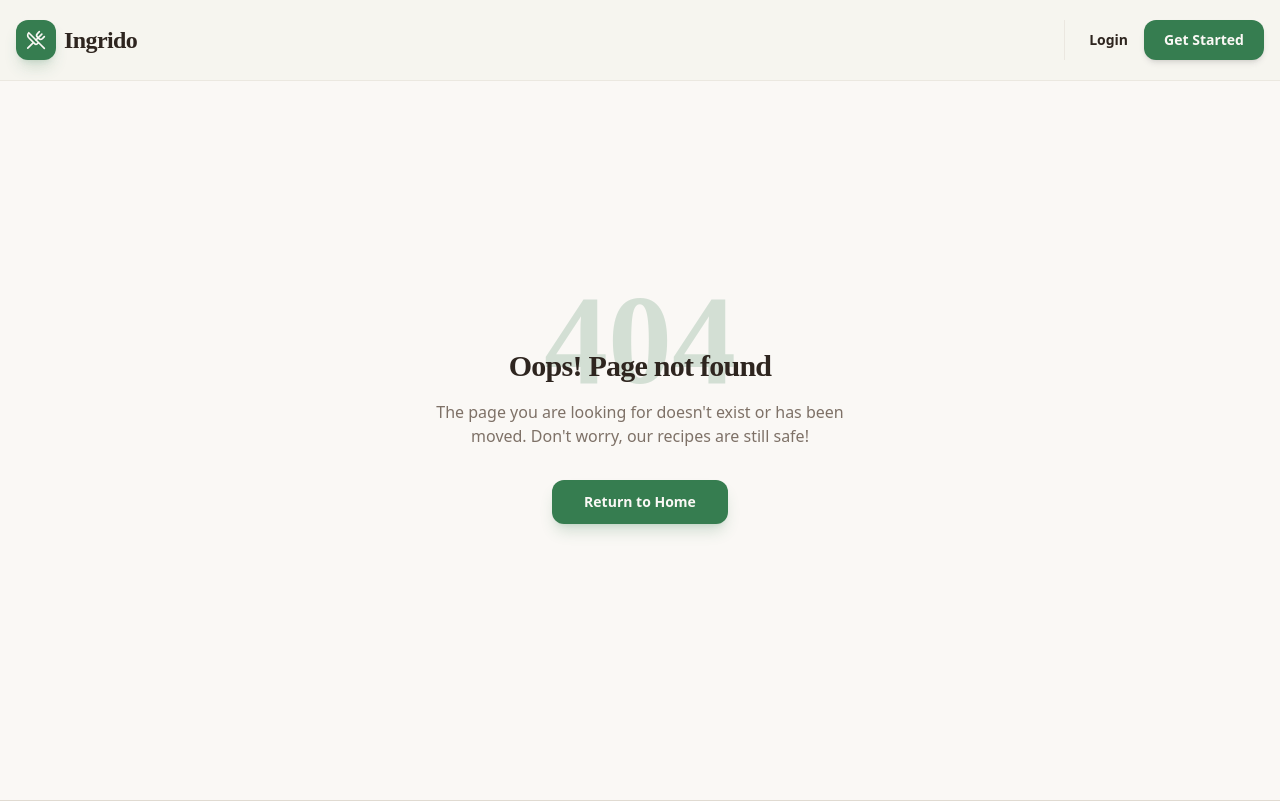
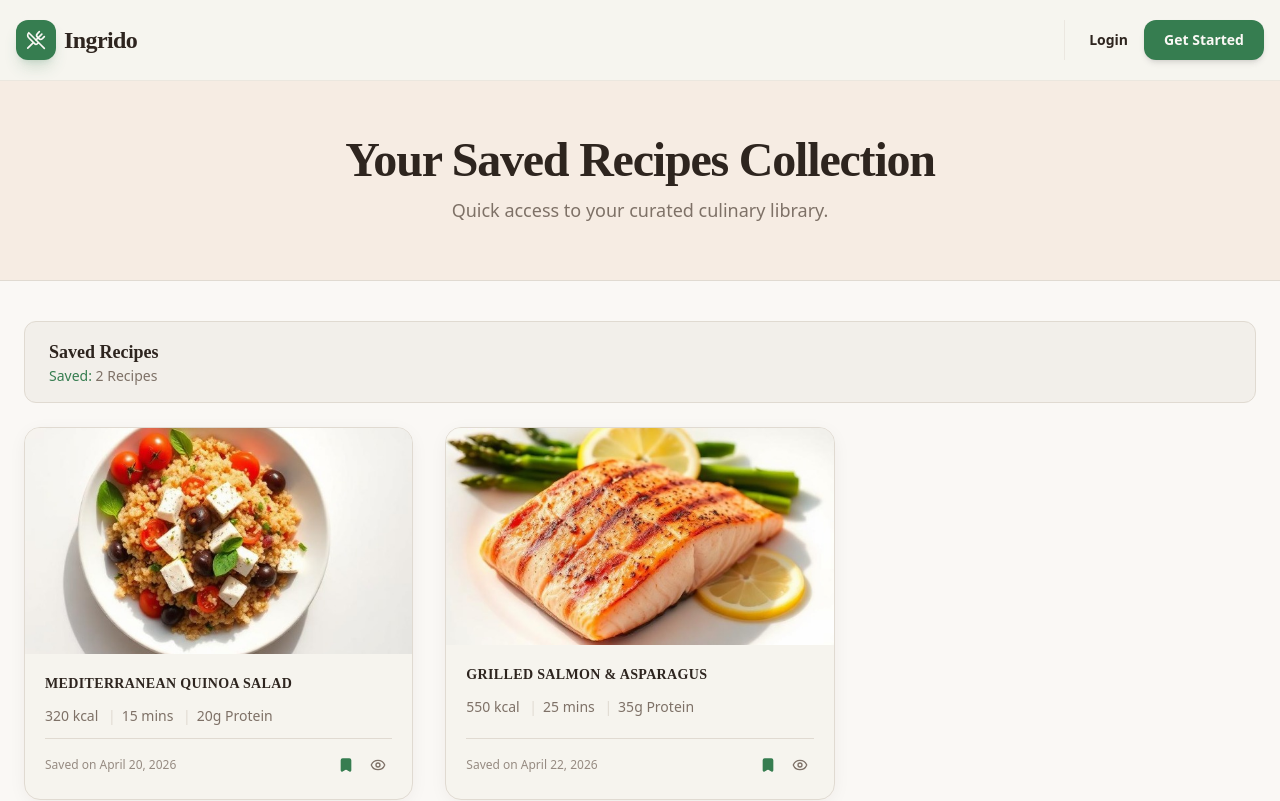
Before and after one commit to Amina-Nazir-hub/Ingrido-FYP, a React (Vite) app in the folder ingrido-frontend/: page /saved in a window 1280 px wide. Shown: the top 801 px of the page. Built offline with nearby package versions, Linux system fonts and the light colour scheme.

Commit message:
Saved page

```diff
--- a/ingrido-frontend/src/App.jsx
+++ b/ingrido-frontend/src/App.jsx
@@ -7,6 +7,7 @@ import { LandingPage } from "./pages/LandingPage";
 import { Dashboard } from "./pages/DashboardPage";
 import { Footer } from "./components/Footer";
 import { PlannerPage } from "./pages/PlannerPage";
+import SavedPage from "./pages/SavedPage";
 import NotFound from "./pages/NotFoundPage";
 
 function App() {
@@ -21,6 +22,7 @@ function App() {
             <Route path="/register" element={<RegisterPage />} />
             <Route path="/dashboard" element={<Dashboard />} />
             <Route path="/planner" element={<PlannerPage />} />
+            <Route path="/saved" element={<SavedPage />} />
             <Route path="*" element={<NotFound />} />
           </Routes>
         </main>
--- /dev/null
+++ b/ingrido-frontend/src/pages/SavedPage.jsx
@@ -0,0 +1,123 @@
+import React from "react";
+import { Bookmark, Eye } from "lucide-react";
+
+// --- DATA ---
+// Update the 'img' paths here to match your actual file names in the assets folder
+const recipes = [
+  {
+    id: 1,
+    title: "Mediterranean Quinoa Salad",
+    img: "/assets/Quinoa-Salad.jpeg", // Updated to point to your quinoa image
+    kcal: 320,
+    time: "15 mins",
+    protein: "20g",
+    date: "April 20, 2026",
+  },
+  {
+    id: 2,
+    title: "Grilled Salmon & Asparagus",
+    img: "/assets/salmon.jpeg", // Updated to point to your salmon image
+    kcal: 550,
+    time: "25 mins",
+    protein: "35g",
+    date: "April 22, 2026",
+  },
+];
+
+// --- SUB-COMPONENTS ---
+
+const SavedRecipesHeader = () => {
+  return (
+    <section className="mt-20 border-b border-border bg-secondary/10 animate-fade-in">
+      <div className="mx-auto px-6 py-14 text-center">
+        {/* h1 uses Playfair Display from your @layer base */}
+        <h1 className="text-4xl font-extrabold tracking-tight text-foreground md:text-5xl">
+          Your Saved Recipes Collection
+        </h1>
+        <p className="mt-3 text-base text-muted-foreground md:text-lg font-sans">
+          Quick access to your curated culinary library.
+        </p>
+      </div>
+    </section>
+  );
+};
+
+const SavedRecipesGrid = () => {
+  return (
+    <main className="mx-auto space-y-12 px-6 py-10 font-sans">
+      <section className="space-y-6">
+        <header className="rounded-xl border border-border bg-muted/50 px-6 py-4">
+          <h2 className="text-lg font-bold text-foreground">Saved Recipes</h2>
+          <p className="text-sm text-muted-foreground">
+            <span className="font-medium text-primary">Saved:</span>{" "}
+            {recipes.length} Recipes
+          </p>
+        </header>
+
+        <div className="grid grid-cols-1 gap-6 md:grid-cols-2 lg:grid-cols-3 lg:gap-8">
+          {recipes.map((recipe, index) => (
+            <article
+              key={recipe.id}
+              className="group flex flex-col overflow-hidden rounded-2xl border border-border bg-card shadow-card transition-all duration-300 hover:-translate-y-1 hover:shadow-card-hover animate-fade-up"
+              style={{ animationDelay: `${index * 0.1}s` }}
+            >
+              {/* IMAGE SECTION */}
+              <div className="relative w-full overflow-hidden bg-muted">
+                <img
+                  src={recipe.img} // Now dynamically pulls quinoa.jpeg or salmon.jpeg
+                  alt={recipe.title}
+                  className="h-full w-full object-cover transition-transform duration-500 group-hover:scale-105"
+                />
+              </div>
+
+              {/* CONTENT SECTION */}
+              <div className="flex flex-1 flex-col gap-3 p-5">
+                <h3 className="text-sm font-bold uppercase tracking-wide text-foreground">
+                  {recipe.title}
+                </h3>
+
+                <p className="text-sm font-medium text-muted-foreground">
+                  {recipe.kcal} kcal{" "}
+                  <span className="mx-1.5 text-border">|</span>
+                  {recipe.time} <span className="mx-1.5 text-border">|</span>
+                  {recipe.protein} Protein
+                </p>
+
+                <div className="mt-auto flex items-center justify-between border-t border-border pt-3">
+                  <span className="text-xs text-muted-foreground/80">
+                    Saved on {recipe.date}
+                  </span>
+                  <div className="flex items-center gap-1">
+                    <button
+                      aria-label={`Unsave ${recipe.title}`}
+                      className="rounded-md p-1.5 text-primary transition-colors hover:bg-secondary/10"
+                    >
+                      <Bookmark className="h-4 w-4 fill-current" />
+                    </button>
+                    <button
+                      aria-label={`View ${recipe.title}`}
+                      className="rounded-md p-1.5 text-muted-foreground transition-colors hover:bg-secondary/10 hover:text-foreground"
+                    >
+                      <Eye className="h-4 w-4" />
+                    </button>
+                  </div>
+                </div>
+              </div>
+            </article>
+          ))}
+        </div>
+      </section>
+    </main>
+  );
+};
+
+// --- MAIN PAGE COMPONENT ---
+
+export default function SavedPage() {
+  return (
+    <div className="min-h-screen bg-background text-foreground">
+      <SavedRecipesHeader />
+      <SavedRecipesGrid />
+    </div>
+  );
+}
```
Also changed, not shown: ingrido-frontend/public/assets/Quinoa-Salad.jpeg (added), ingrido-frontend/public/assets/salmon.jpeg (added).
